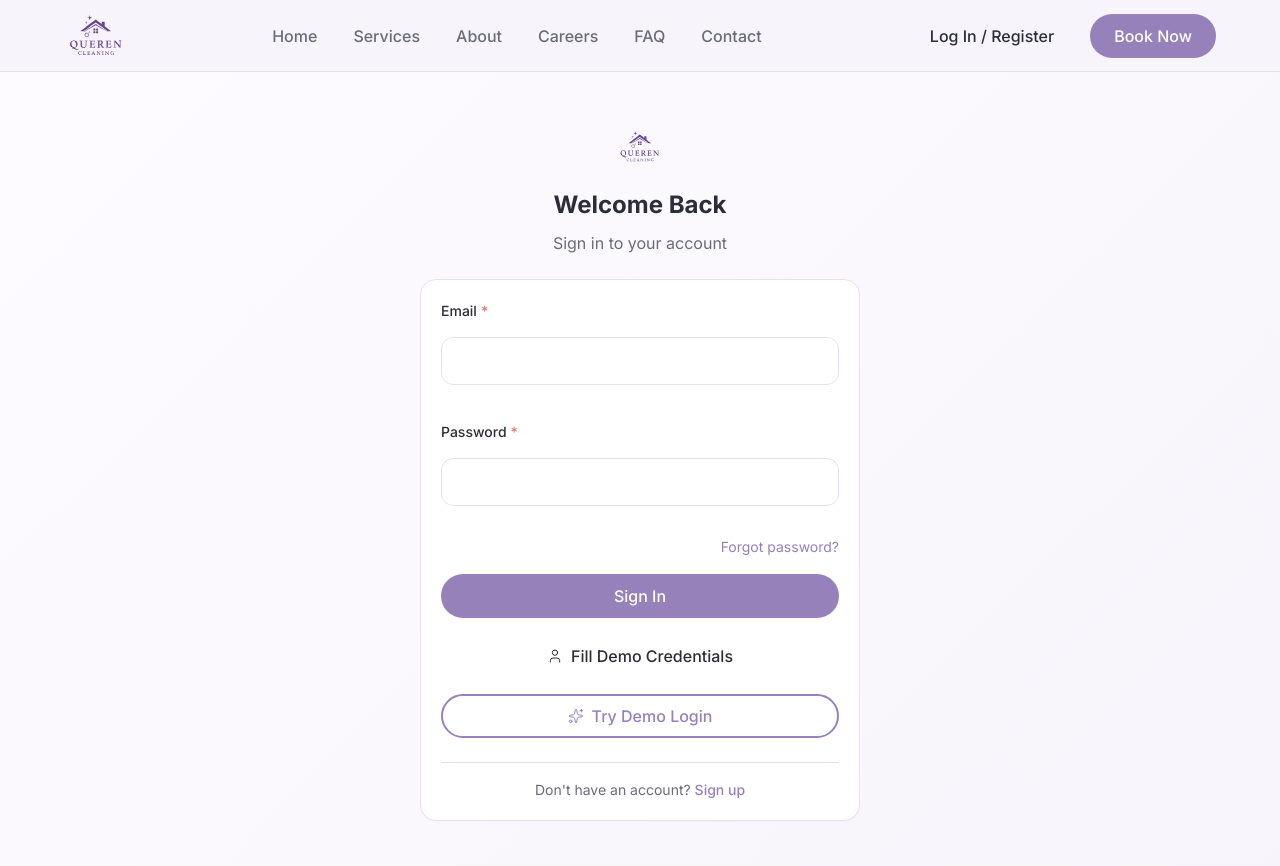
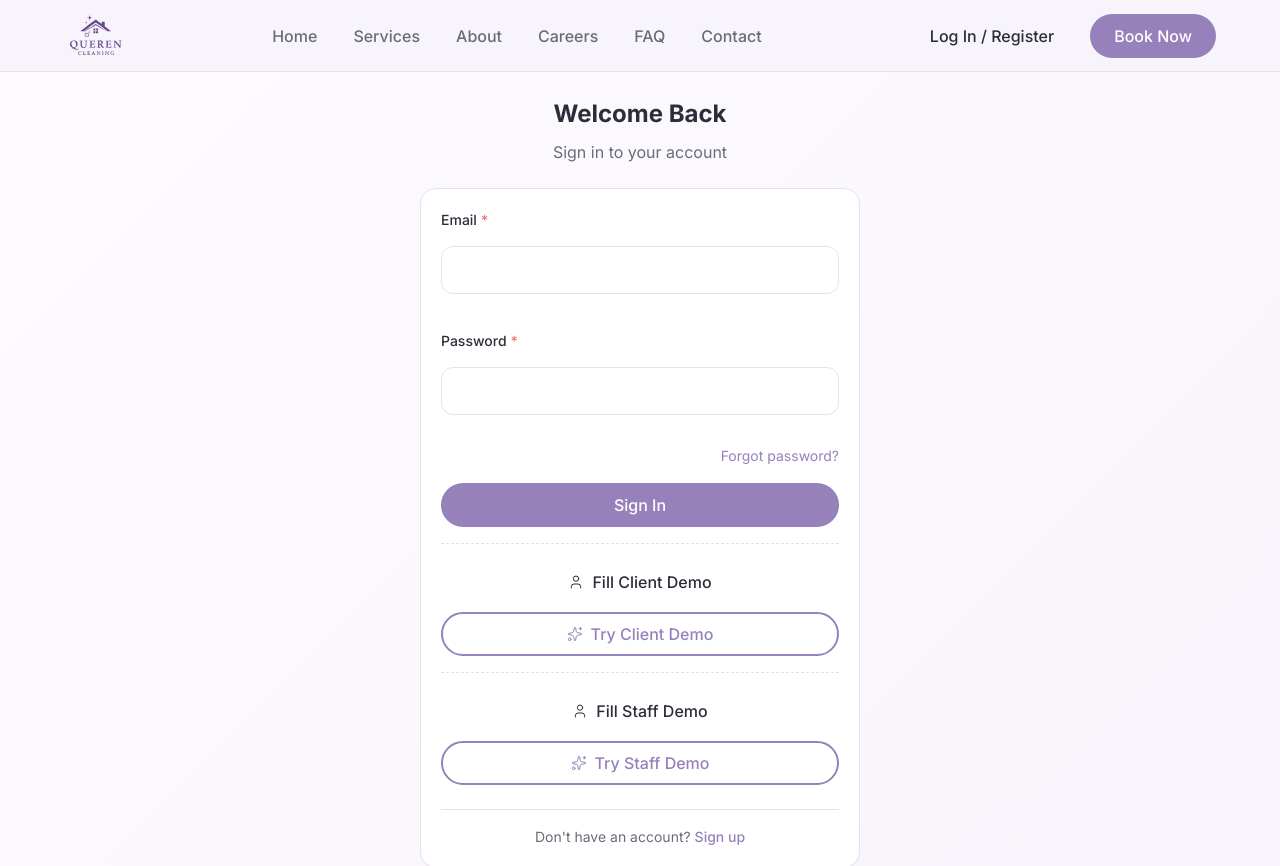
Before and after one commit to Maito-J/Queren, a React (Vite) app: page /login in a window 1280 px wide. Shown: the top 866 px of the page. Built offline with nearby package versions, Linux system fonts and the light colour scheme; no server answers.

Commit message:
fix the link of botton at login page

```diff
--- a/src/pages/auth/AuthPages.css
+++ b/src/pages/auth/AuthPages.css
@@ -82,3 +82,11 @@
     color: var(--color-primary);
     font-weight: var(--font-weight-medium);
 }
+
+.demo-buttons {
+    display: flex;
+    flex-direction: column;
+    gap: var(--space-2);
+    padding-top: var(--space-4);
+    border-top: 1px dashed var(--color-border);
+}
--- a/src/pages/auth/LoginPage.tsx
+++ b/src/pages/auth/LoginPage.tsx
@@ -3,7 +3,6 @@ import { Link, useNavigate, useSearchParams } from 'react-router-dom'
 import { Button, Input, Card, CardBody, Alert } from '@/components/ui'
 import { Icon } from '@/components/Icon'
 import { useAuth } from '@/hooks'
-import logo from '@/assets/Logo/transparent-logo.svg'
 import './AuthPages.css'
 
 export function LoginPage() {
@@ -35,9 +34,6 @@ export function LoginPage() {
         <div className="auth-page">
             <div className="auth-container">
                 <div className="auth-header">
-                    <Link to="/" className="logo">
-                        <img src={logo} alt="Queren" className="auth-logo-img" />
-                    </Link>
                     <h1>{isWorkerLogin ? 'Cleaner Portal' : 'Welcome Back'}</h1>
                     <p>{isWorkerLogin ? 'Sign in to access your dashboard' : 'Sign in to your account'}</p>
                 </div>
@@ -72,27 +68,53 @@ export function LoginPage() {
                                 Sign In
                             </Button>
 
+                            <div className="demo-buttons">
                                 <Button
                                     type="button"
                                     variant="ghost"
                                     fullWidth
                                     onClick={() => {
-                                    setEmail(isWorkerLogin ? 'demo.cleaner@queren.com' : 'demo@queren.com')
+                                        setEmail('demo@queren.com')
                                         setPassword('demo123')
                                     }}
                                 >
                                     <Icon name="user" size="sm" />
-                                Fill Demo Credentials
+                                    Fill Client Demo
                                 </Button>
                                 <Button
                                     type="button"
                                     variant="outline"
                                     fullWidth
-                                onClick={() => navigate(isWorkerLogin ? '/worker' : '/dashboard')}
+                                    onClick={() => navigate('/dashboard')}
                                 >
                                     <Icon name="sparkle" size="sm" />
-                                Try Demo Login
+                                    Try Client Demo
                                 </Button>
+                            </div>
+
+                            <div className="demo-buttons">
+                                <Button
+                                    type="button"
+                                    variant="ghost"
+                                    fullWidth
+                                    onClick={() => {
+                                        setEmail('demo.cleaner@queren.com')
+                                        setPassword('demo123')
+                                    }}
+                                >
+                                    <Icon name="user" size="sm" />
+                                    Fill Staff Demo
+                                </Button>
+                                <Button
+                                    type="button"
+                                    variant="outline"
+                                    fullWidth
+                                    onClick={() => navigate('/worker')}
+                                >
+                                    <Icon name="sparkle" size="sm" />
+                                    Try Staff Demo
+                                </Button>
+                            </div>
                         </form>
 
                         <div className="auth-footer">
```
Lines whose indentation alone changed are shown as unchanged.
